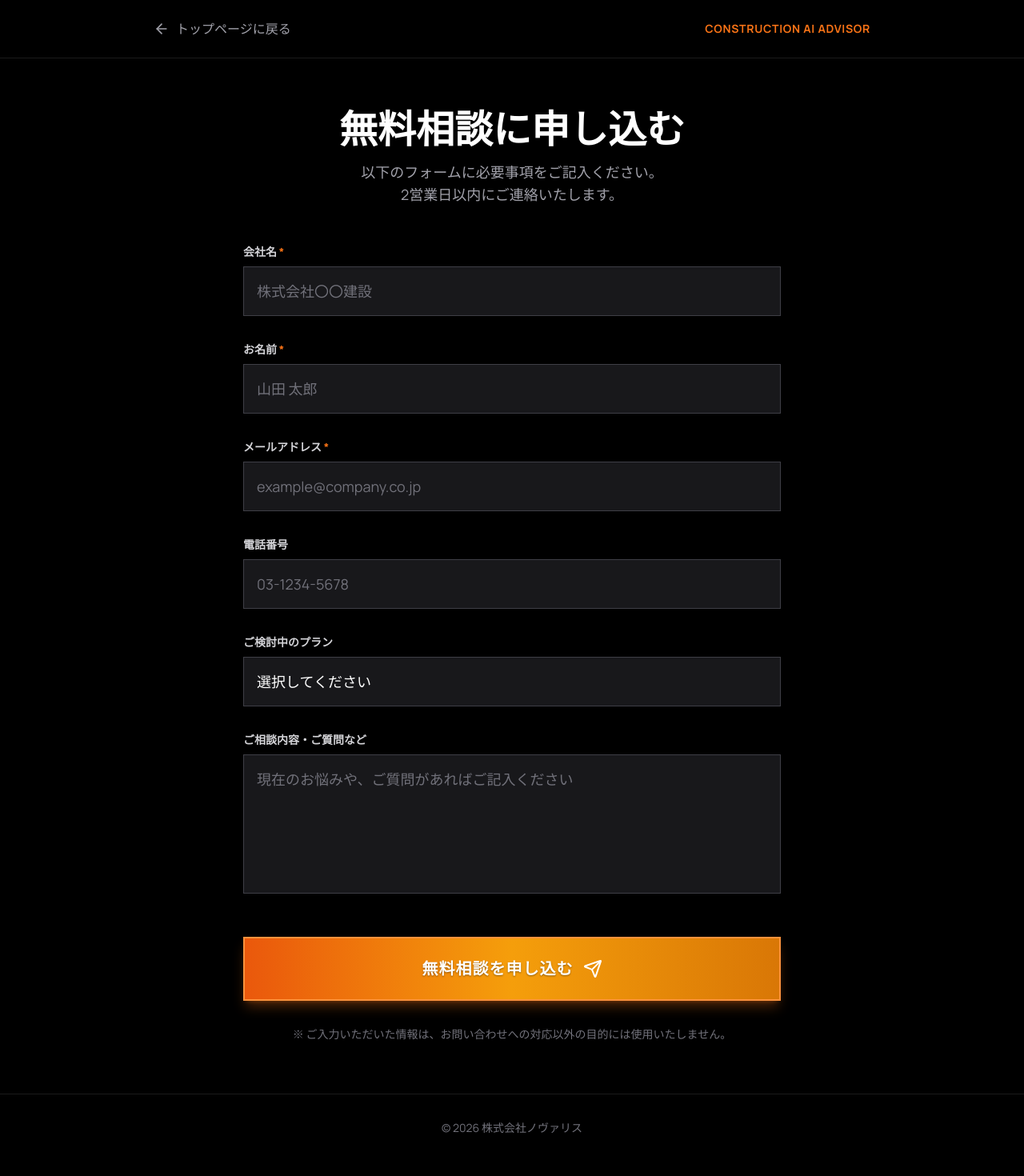
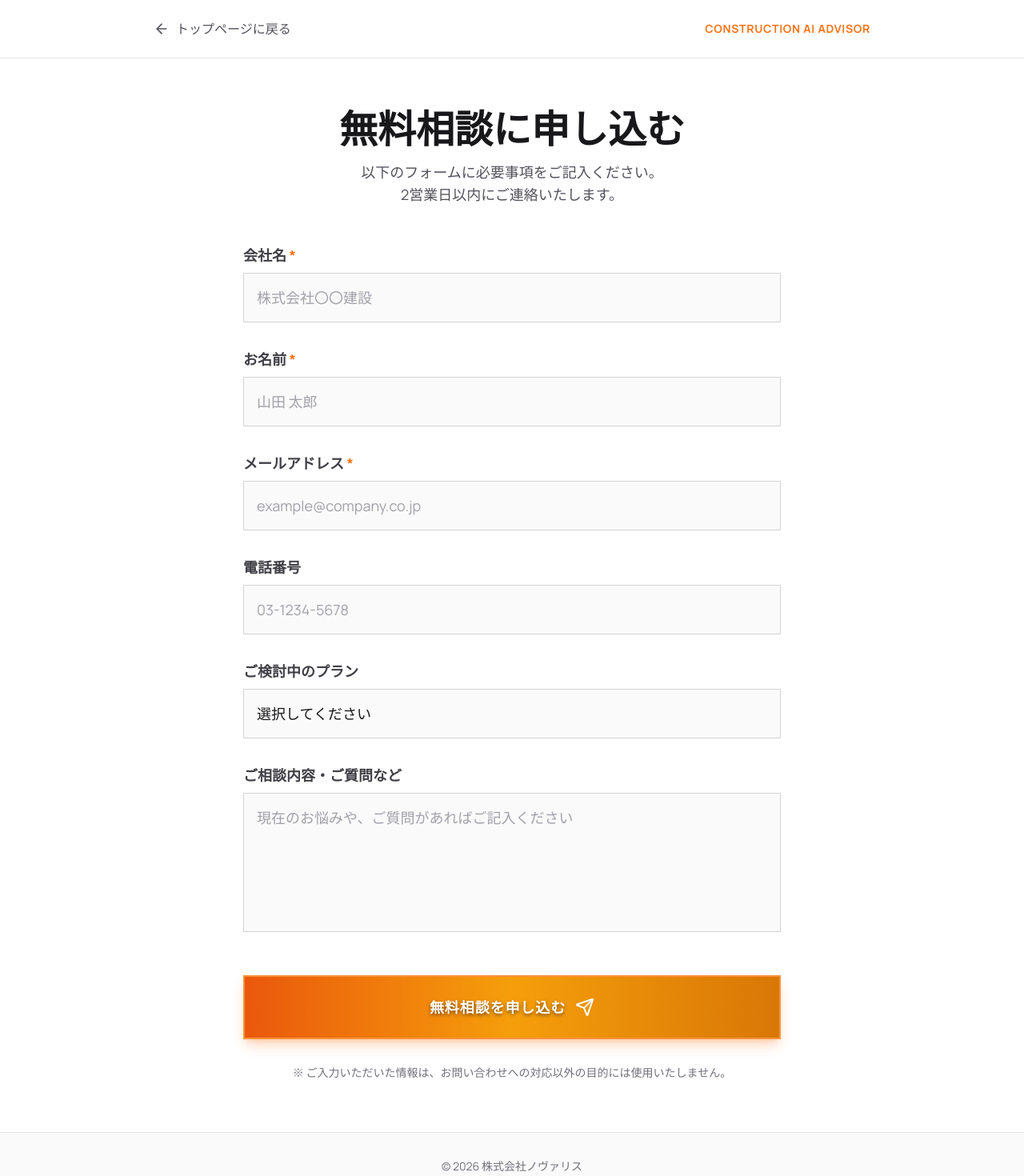
Before and after one commit to shunsuke-tnk/AI-komon-KENSETSU, a React (Vite) app: page /contact in a window 1280 px wide. Shown: the top 1470 px of the page at 80% size. Built offline with nearby package versions, Linux system fonts and the light colour scheme.

Commit message:
申し込みページ完成

```diff
--- a/pages/ContactPage.tsx
+++ b/pages/ContactPage.tsx
@@ -34,18 +34,18 @@ export const ContactPage: React.FC = () => {
 
   if (isSubmitted) {
     return (
-      <div className="min-h-screen bg-black text-white flex items-center justify-center px-6">
+      <div className="min-h-screen bg-white text-zinc-900 flex items-center justify-center px-6">
         <div className="max-w-lg text-center">
           <CheckCircle className="w-20 h-20 text-green-500 mx-auto mb-6" />
           <h1 className="text-3xl md:text-4xl font-bold mb-4">
             お申し込みありがとうございます
           </h1>
-          <p className="text-zinc-400 text-lg mb-8">
+          <p className="text-zinc-600 text-lg mb-8">
             内容を確認の上、2営業日以内にご連絡いたします。<br />
             しばらくお待ちください。
           </p>
           <Link to="/">
-            <Button variant="outline" size="lg">
+            <Button variant="primary" size="lg">
               <ArrowLeft className="mr-2" size={20} />
               トップページに戻る
             </Button>
@@ -56,11 +56,11 @@ export const ContactPage: React.FC = () => {
   }
 
   return (
-    <div className="min-h-screen bg-black text-white">
+    <div className="min-h-screen bg-white text-zinc-900">
       {/* Header */}
-      <header className="border-b border-white/10 py-6 px-6">
+      <header className="border-b border-zinc-200 py-6 px-6">
         <div className="max-w-4xl mx-auto flex items-center justify-between">
-          <Link to="/" className="flex items-center gap-2 text-zinc-400 hover:text-white transition-colors">
+          <Link to="/" className="flex items-center gap-2 text-zinc-600 hover:text-zinc-900 transition-colors">
             <ArrowLeft size={20} />
             <span>トップページに戻る</span>
           </Link>
@@ -76,7 +76,7 @@ export const ContactPage: React.FC = () => {
             <h1 className="text-4xl md:text-5xl font-black mb-4">
               無料相談に申し込む
             </h1>
-            <p className="text-zinc-400 text-lg">
+            <p className="text-zinc-600 text-lg">
               以下のフォームに必要事項をご記入ください。<br />
               2営業日以内にご連絡いたします。
             </p>
@@ -86,7 +86,7 @@ export const ContactPage: React.FC = () => {
           <form onSubmit={handleSubmit} className="space-y-8">
             {/* 会社名 */}
             <div>
-              <label htmlFor="companyName" className="block text-sm font-bold text-zinc-300 mb-2">
+              <label htmlFor="companyName" className="block text-lg font-bold text-zinc-700 mb-2">
                 会社名 <span className="text-orange-500">*</span>
               </label>
               <input
@@ -96,14 +96,14 @@ export const ContactPage: React.FC = () => {
                 required
                 value={formData.companyName}
                 onChange={handleChange}
-                className="w-full px-4 py-4 bg-zinc-900 border border-zinc-700 text-white placeholder-zinc-500 focus:outline-none focus:border-orange-500 transition-colors text-lg"
+                className="w-full px-4 py-4 bg-zinc-50 border border-zinc-300 text-zinc-900 placeholder-zinc-400 focus:outline-none focus:border-orange-500 focus:ring-2 focus:ring-orange-500/20 transition-colors text-lg"
                 placeholder="株式会社〇〇建設"
               />
             </div>
 
             {/* お名前 */}
             <div>
-              <label htmlFor="name" className="block text-sm font-bold text-zinc-300 mb-2">
+              <label htmlFor="name" className="block text-lg font-bold text-zinc-700 mb-2">
                 お名前 <span className="text-orange-500">*</span>
               </label>
               <input
@@ -113,14 +113,14 @@ export const ContactPage: React.FC = () => {
                 required
                 value={formData.name}
                 onChange={handleChange}
-                className="w-full px-4 py-4 bg-zinc-900 border border-zinc-700 text-white placeholder-zinc-500 focus:outline-none focus:border-orange-500 transition-colors text-lg"
+                className="w-full px-4 py-4 bg-zinc-50 border border-zinc-300 text-zinc-900 placeholder-zinc-400 focus:outline-none focus:border-orange-500 focus:ring-2 focus:ring-orange-500/20 transition-colors text-lg"
                 placeholder="山田 太郎"
               />
             </div>
 
             {/* メールアドレス */}
             <div>
-              <label htmlFor="email" className="block text-sm font-bold text-zinc-300 mb-2">
+              <label htmlFor="email" className="block text-lg font-bold text-zinc-700 mb-2">
                 メールアドレス <span className="text-orange-500">*</span>
               </label>
               <input
@@ -130,14 +130,14 @@ export const ContactPage: React.FC = () => {
                 required
                 value={formData.email}
                 onChange={handleChange}
-                className="w-full px-4 py-4 bg-zinc-900 border border-zinc-700 text-white placeholder-zinc-500 focus:outline-none focus:border-orange-500 transition-colors text-lg"
+                className="w-full px-4 py-4 bg-zinc-50 border border-zinc-300 text-zinc-900 placeholder-zinc-400 focus:outline-none focus:border-orange-500 focus:ring-2 focus:ring-orange-500/20 transition-colors text-lg"
                 placeholder="example@company.co.jp"
               />
             </div>
 
             {/* 電話番号 */}
             <div>
-              <label htmlFor="phone" className="block text-sm font-bold text-zinc-300 mb-2">
+              <label htmlFor="phone" className="block text-lg font-bold text-zinc-700 mb-2">
                 電話番号
               </label>
               <input
@@ -146,14 +146,14 @@ export const ContactPage: React.FC = () => {
                 name="phone"
                 value={formData.phone}
                 onChange={handleChange}
-                className="w-full px-4 py-4 bg-zinc-900 border border-zinc-700 text-white placeholder-zinc-500 focus:outline-none focus:border-orange-500 transition-colors text-lg"
+                className="w-full px-4 py-4 bg-zinc-50 border border-zinc-300 text-zinc-900 placeholder-zinc-400 focus:outline-none focus:border-orange-500 focus:ring-2 focus:ring-orange-500/20 transition-colors text-lg"
                 placeholder="03-1234-5678"
               />
             </div>
 
             {/* ご検討中のプラン */}
             <div>
-              <label htmlFor="plan" className="block text-sm font-bold text-zinc-300 mb-2">
+              <label htmlFor="plan" className="block text-lg font-bold text-zinc-700 mb-2">
                 ご検討中のプラン
               </label>
               <select
@@ -161,7 +161,7 @@ export const ContactPage: React.FC = () => {
                 name="plan"
                 value={formData.plan}
                 onChange={handleChange}
-                className="w-full px-4 py-4 bg-zinc-900 border border-zinc-700 text-white focus:outline-none focus:border-orange-500 transition-colors text-lg appearance-none cursor-pointer"
+                className="w-full px-4 py-4 bg-zinc-50 border border-zinc-300 text-zinc-900 focus:outline-none focus:border-orange-500 focus:ring-2 focus:ring-orange-500/20 transition-colors text-lg appearance-none cursor-pointer"
               >
                 <option value="">選択してください</option>
                 <option value="伴走プラン">伴走プラン（月10万円）</option>
@@ -173,7 +173,7 @@ export const ContactPage: React.FC = () => {
 
             {/* ご相談内容 */}
             <div>
-              <label htmlFor="message" className="block text-sm font-bold text-zinc-300 mb-2">
+              <label htmlFor="message" className="block text-lg font-bold text-zinc-700 mb-2">
                 ご相談内容・ご質問など
               </label>
               <textarea
@@ -182,7 +182,7 @@ export const ContactPage: React.FC = () => {
                 rows={5}
                 value={formData.message}
                 onChange={handleChange}
-                className="w-full px-4 py-4 bg-zinc-900 border border-zinc-700 text-white placeholder-zinc-500 focus:outline-none focus:border-orange-500 transition-colors text-lg resize-none"
+                className="w-full px-4 py-4 bg-zinc-50 border border-zinc-300 text-zinc-900 placeholder-zinc-400 focus:outline-none focus:border-orange-500 focus:ring-2 focus:ring-orange-500/20 transition-colors text-lg resize-none"
                 placeholder="現在のお悩みや、ご質問があればご記入ください"
               />
             </div>
@@ -193,7 +193,7 @@ export const ContactPage: React.FC = () => {
                 type="submit"
                 variant="primary"
                 size="xl"
-                className="w-full text-xl"
+                className="w-full text-2xl font-black tracking-wide [text-shadow:_0_2px_4px_rgb(0_0_0_/_50%)]"
                 disabled={isSubmitting}
               >
                 {isSubmitting ? (
@@ -216,7 +216,7 @@ export const ContactPage: React.FC = () => {
       </main>
 
       {/* Footer */}
-      <footer className="border-t border-white/10 py-8 px-6">
+      <footer className="border-t border-zinc-200 py-8 px-6 bg-zinc-50">
         <div className="max-w-4xl mx-auto text-center text-zinc-500 text-sm">
           © 2026 株式会社ノヴァリス
         </div>
```
